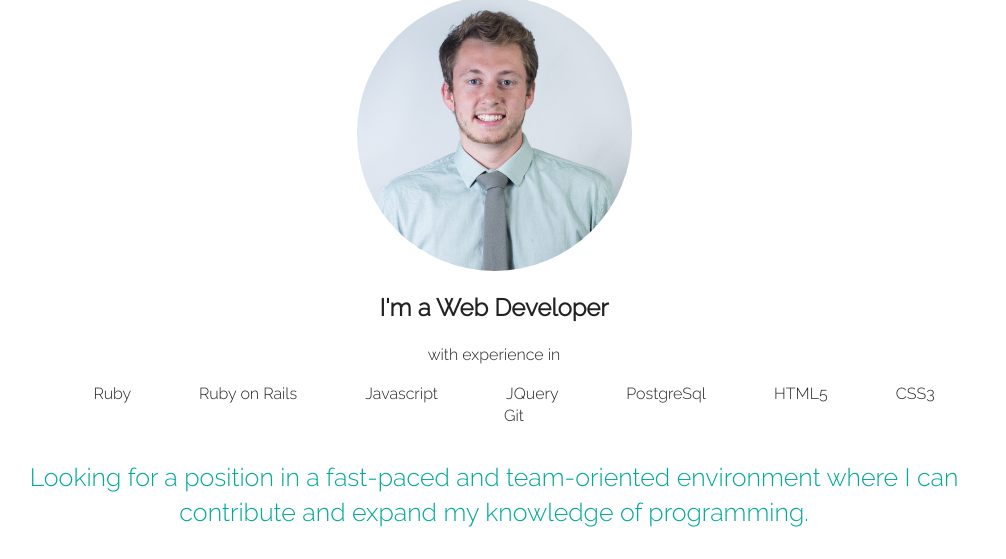
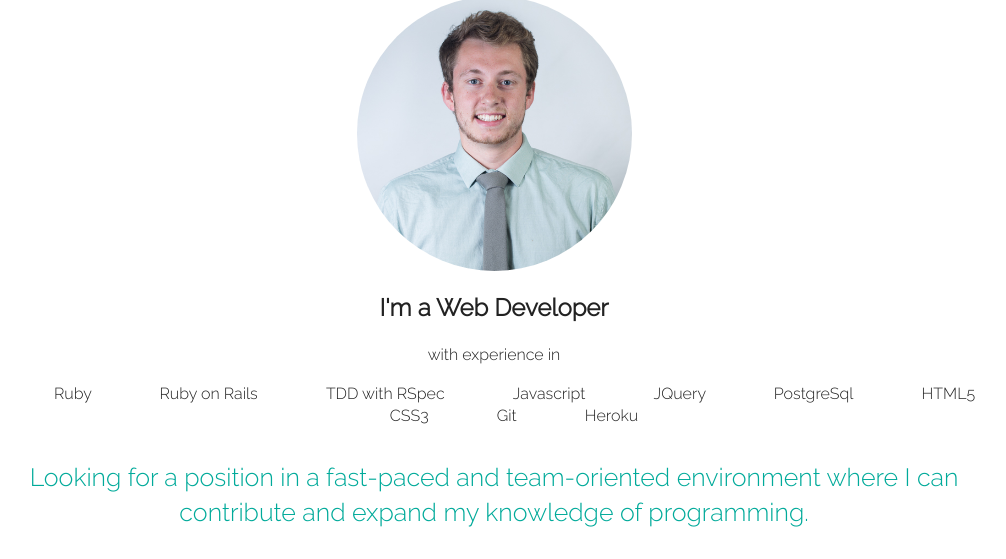
Before and after one commit to brian-penguin/brian-penguin.github.io, a website: page index.html in a window 1280 px wide. Shown: the part 231-790 px from the top of the page, without its empty margins (146-1152 px from the left). Drawn offline with nearby package versions, Linux system fonts and the light colour scheme.

Commit message:
Add rspec and heroku

```diff
--- a/index.html
+++ b/index.html
@@ -32,12 +32,14 @@
                     <ul>
                         <li class="experience-item"> Ruby </li>
                         <li class="experience-item"> Ruby on Rails </li>
+                        <li class="experience-item"> TDD with RSpec </li>
                         <li class="experience-item"> Javascript </li>
                         <li class="experience-item"> JQuery </li>
                         <li class="experience-item"> PostgreSql</li>
                         <li class="experience-item"> HTML5 </li>
                         <li class="experience-item"> CSS3 </li>
                         <li class="experience-item"> Git </li>
+                        <li class="experience-item"> Heroku </li>
                     </ul>
                 </div>
             </div>
```
